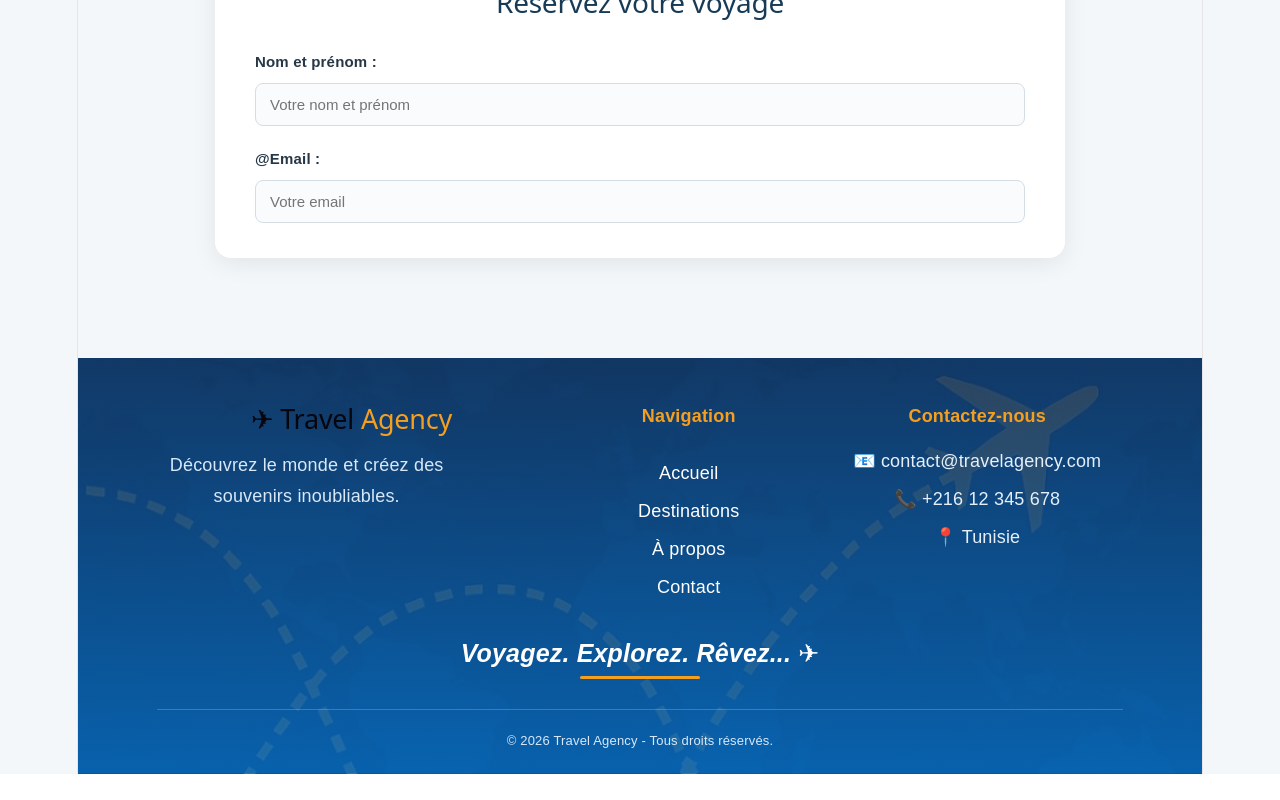
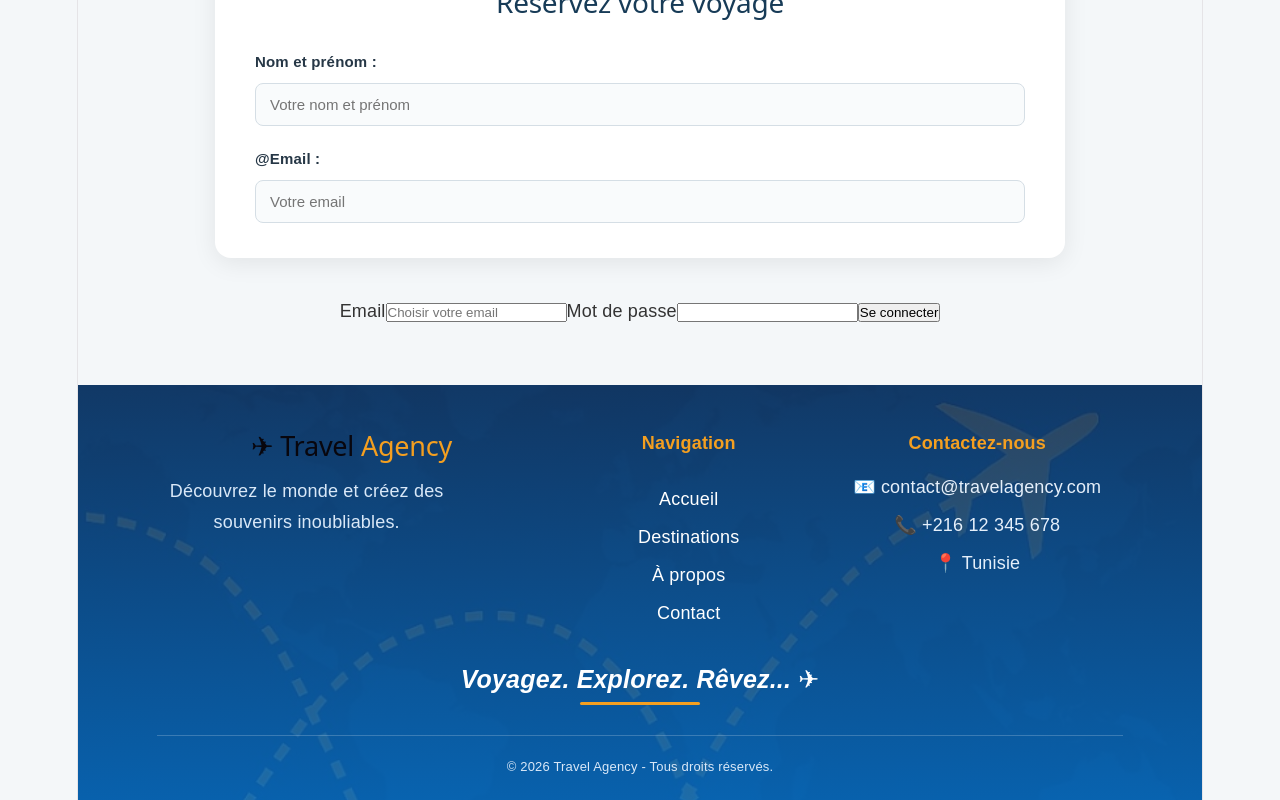
Before and after one commit to ademyazidi-bit/FrameWork, a React (Vite) app in the folder tp1+2/: page / in a window 1280 px wide. Shown: the part 1489-2289 px from the top of the page. Before the commit the page ends 2263 px from the top, so only its background shows below. Built offline with nearby package versions, Linux system fonts and the light colour scheme.

Commit message:
auto update

```diff
--- a/tp1+2/src/App.jsx
+++ b/tp1+2/src/App.jsx
@@ -4,6 +4,7 @@ import Footer from "./Components/Footer/Footer";
 import ListeDestination from "./Components/Destinations/ListeDestination.jsx";
 import Reservation from "./Components/Reservations/reservation.jsx";
 import "./App.css";
+import Login from "./components/Login/Login.jsx";
 
 function App() {
   return (
@@ -13,6 +14,8 @@ function App() {
       <main>
         <ListeDestination />
         <Reservation />
+        <Login/>
+
       </main>
 
       <Footer />
--- a/tp1+2/src/components/Login/Login.jsx
+++ b/tp1+2/src/components/Login/Login.jsx
@@ -1,24 +1,65 @@
-function Login() {
+import {useState} from "react";
 
+function Login(){
+    const[email,setEmail] =useState("");
+    const[password, setPassword] = useState("");
+    const[error, setError] = useState({});
+     function handleSubmit(e){
+        e.preventDefault();
+        let newError = {};
+        if(!email.trim()){
+            newError.email = "Veuillez saisir votre email";
+        }
+        else if(!/\S+@\S+\.\S+/.test(email)){
+            newError.email = "adresse email invalide";
+        }
+        if(!password.trim()){
+            newError.password = "Veuillez saisir votre mot de passe";
+        }
+        else if(password.length < 8){
+            newError.password = "Le mot de passe doit contenir au moins 8 caractères";
+        }
+        else if(!/[A-Z]/.test(password)){
+            newError.password = "Le mot de passe doit contenir au moins une lettre majuscule";
+     }
+     else if(!/[0-9]/.test(password)){
+        newError.password = "Le mot de passe doit contenir au moins un chiffre";
+     }
+     else if(!/[^A-Za-z0-9]/.test(password)){
+        newError.password = "Le mot de passe doit contenir au moins un caractère spécial";
+     }
+     setError(newError);
+    if (Object.keys(newError).length === 0) {
+        alert("Connexion réussie");
+    }
+  }
 
+  return (
+    <div>
+      <form onSubmit={handleSubmit} noValidate>
+        <label htmlFor="email">Email</label>
+        <input
+          type="email"
+          id="email"
+          placeholder="Choisir votre email"
+          value={email}
+          onChange={(e) => setEmail(e.target.value)}
+        />
+        {error.email && <span>{error.email}</span>}
 
+        <label htmlFor="password">Mot de passe</label>
+        <input
+          type="password"
+          id="password"
+          value={password}
+          onChange={(e) => setPassword(e.target.value)}
+        />
+        {error.password && <span>{error.password}</span>}
 
+        <button type="submit">Se connecter</button>
+      </form>
+    </div>
+  );
+}
 
-
-function handleSubmit(e) {
-    e.preventDefault();
-    let newError={};
-    if (!email.trim()) {
-        newError.email = "Email is required";
-    }
-    else if (!/\S+@\S+\.\S+/.test(email)) {
-        newError.email = "Email is invalid";
-
-    }
-    if (!password.trim()) {
-        newError.password = "veuillez entrer votre mot de passe";
-    }
-    else if (password.length < 8) {
-
-
-}
+export default Login;
```
